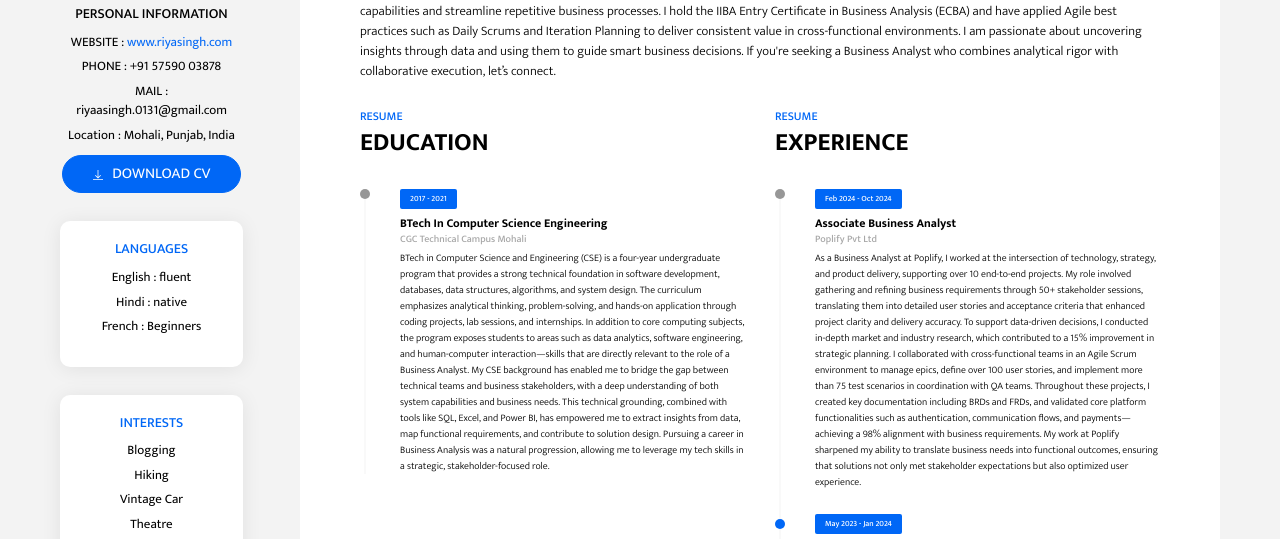
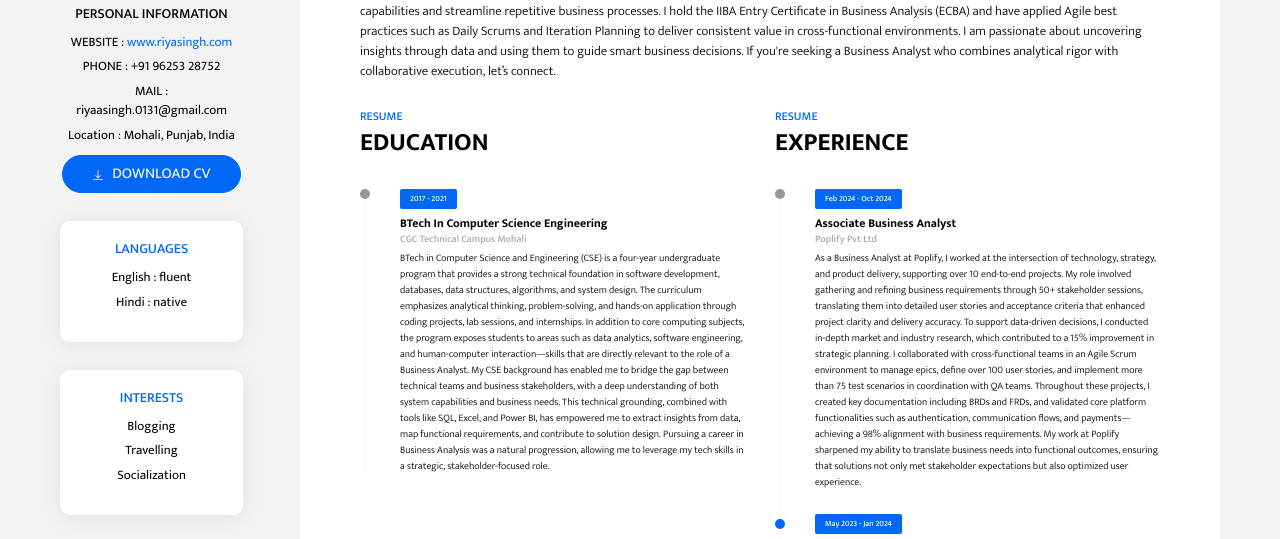
Before and after one commit to Singhriya050/Riya-BA-Portfolio, a website: page index.html in a window 1280 px wide. Shown: the part 263-802 px from the top of the page. Drawn offline with Linux system fonts and the light colour scheme.

Commit message:
Update index.html

```diff
--- a/index.html
+++ b/index.html
@@ -47,7 +47,7 @@
                 <h5 class="widget-title">personal information</h5>
                 <div class="widget-content">
                     <p>WEBSITE : <a href="https://singhriya050.github.io/Riya-BA-Portfolio" target="_blank" rel="noopener noreferrer">www.riyasingh.com</a></p>
-                    <p>PHONE : +91 57590 03878</p>
+                    <p>PHONE : +91 96253 28752</p>
                     <p>MAIL : riyaasingh.0131@gmail.com</p>
                     <p>Location : Mohali, Punjab, India </p>
                     <button class="btn btn-download-cv btn-primary rounded-pill">
@@ -62,7 +62,6 @@
                         <h5 class="widget-title card-title">LANGUAGES</h5>
                         <p>English : fluent</p>
                         <p>Hindi : native</p>
-                        <p>French   : Beginners</p>
                     </div>
                 </div>
             </div>
@@ -71,9 +70,8 @@
                     <div class="widget-content">
                         <h5 class="widget-title card-title">INTERESTS</h5>
                         <p>Blogging</p>
-                        <p>Hiking</p>
-                        <p>Vintage Car</p>
-                        <p>Theatre</p>
+                        <p>Travelling</p>
+                        <p>Socialization</p>
                     </div>
                 </div>
             </div>
```
